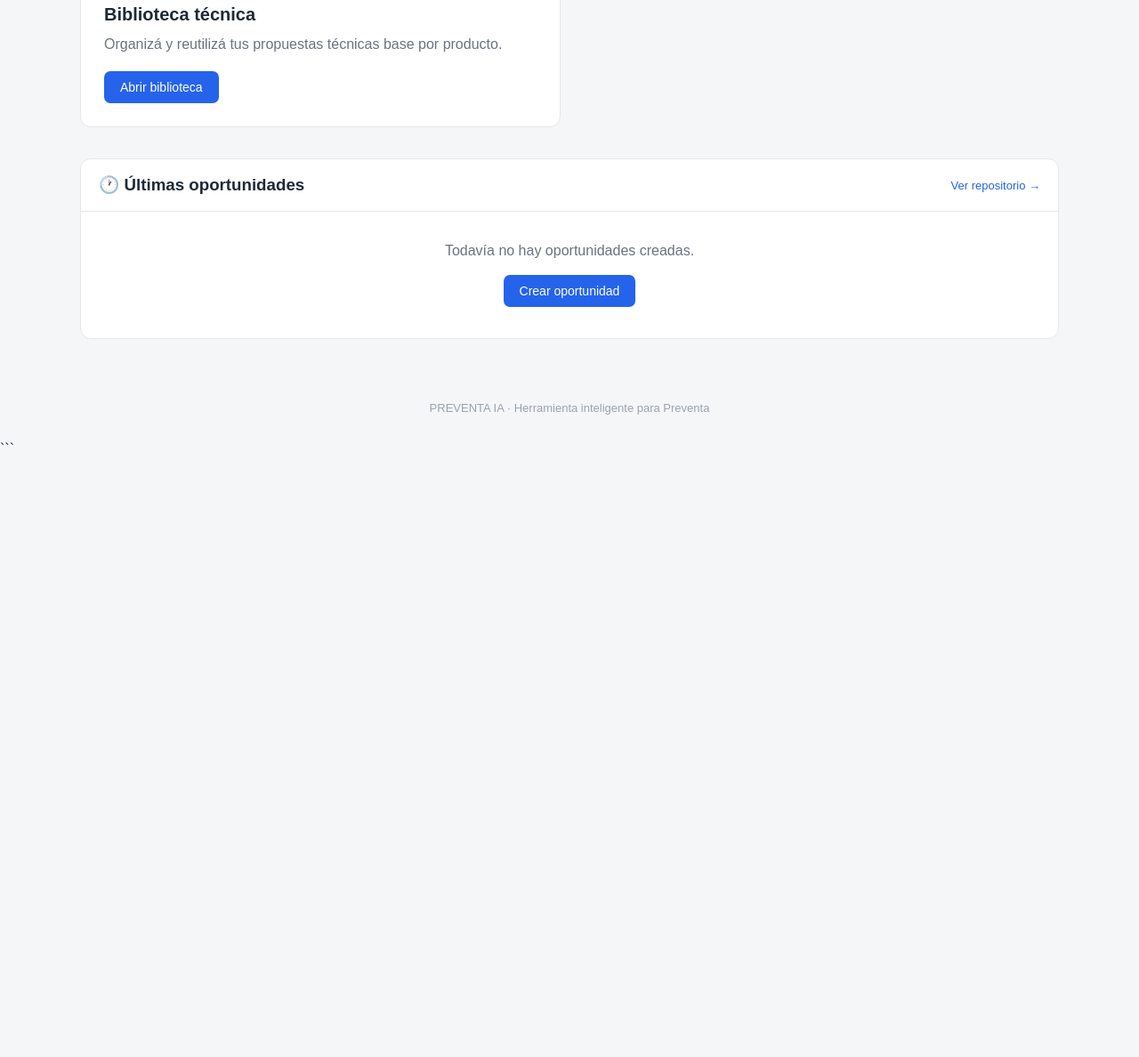
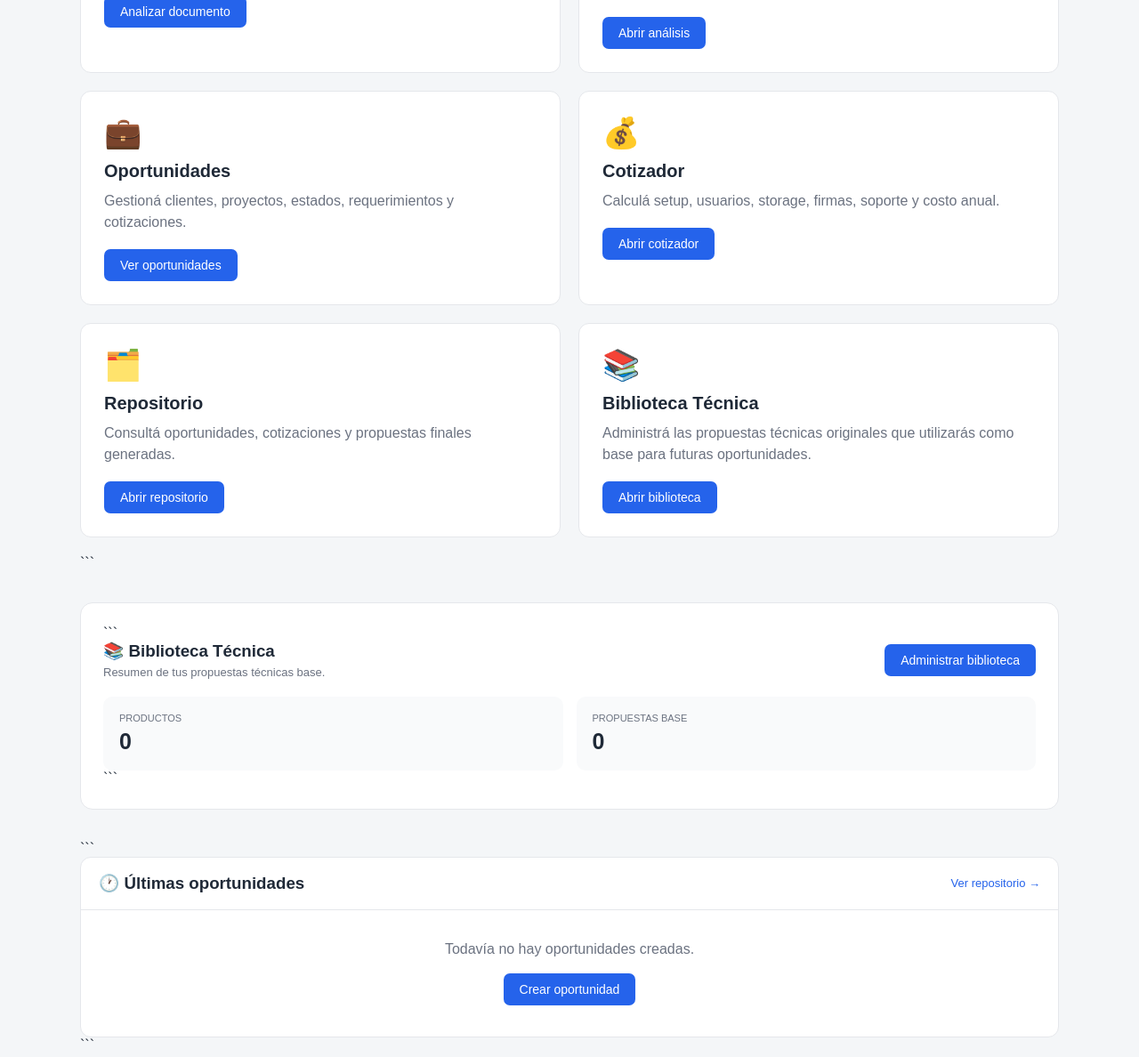
Before and after one commit to facuspinelli/Preventa--ia, a website: page index.html in a window 1280 px wide. Shown: the part 1609-2797 px from the top of the page at 89% size. Before the commit the page ends 2123 px from the top, so only its background shows below. Drawn offline with Linux system fonts and the light colour scheme.

Commit message:
Update index.html

````diff
--- a/index.html
+++ b/index.html
@@ -1,5 +1,5 @@
-```html
 <!DOCTYPE html>
+
 <html lang="es">
 
 <head>
@@ -68,7 +68,7 @@ nav a:hover {
 .hero p {
   font-size: 18px;
   color: #6b7280;
-  max-width: 700px;
+  max-width: 750px;
   margin: auto;
   line-height: 1.5;
 }
@@ -80,7 +80,9 @@ nav a:hover {
 }
 
 
-/* METRICAS */
+/* ==========================================
+   METRICAS
+========================================== */
 
 .metrics {
   display: grid;
@@ -100,6 +102,7 @@ nav a:hover {
   color: #6b7280;
   font-size: 11px;
   margin-bottom: 8px;
+  line-height: 1.4;
 }
 
 .metric-value {
@@ -108,7 +111,9 @@ nav a:hover {
 }
 
 
-/* GRAFICOS */
+/* ==========================================
+   GRAFICOS
+========================================== */
 
 .charts {
   display: grid;
@@ -185,7 +190,9 @@ nav a:hover {
 }
 
 
-/* ACCIONES */
+/* ==========================================
+   ACCIONES
+========================================== */
 
 .section-title {
   font-size: 24px;
@@ -242,7 +249,63 @@ nav a:hover {
 }
 
 
-/* ULTIMAS */
+/* ==========================================
+   BIBLIOTECA DESTACADA
+========================================== */
+
+.library-highlight {
+  margin-top: 35px;
+  background: white;
+  border: 1px solid #e5e7eb;
+  border-radius: 14px;
+  padding: 25px;
+}
+
+.library-highlight-header {
+  display: flex;
+  justify-content: space-between;
+  align-items: center;
+  gap: 20px;
+  margin-bottom: 20px;
+}
+
+.library-highlight-header h3 {
+  margin: 0;
+}
+
+.library-highlight-header p {
+  margin-top: 5px;
+  color: #6b7280;
+  font-size: 13px;
+}
+
+.library-data {
+  display: grid;
+  grid-template-columns: repeat(2, 1fr);
+  gap: 15px;
+}
+
+.library-box {
+  background: #f9fafb;
+  border-radius: 10px;
+  padding: 18px;
+}
+
+.library-box-title {
+  color: #6b7280;
+  font-size: 11px;
+  margin-bottom: 6px;
+}
+
+.library-box-value {
+  font-size: 25px;
+  font-weight: bold;
+}
+
+
+/* ==========================================
+   ULTIMAS
+========================================== */
 
 .recent {
   margin-top: 35px;
@@ -261,6 +324,7 @@ nav a:hover {
   display: flex;
   justify-content: space-between;
   align-items: center;
+  gap: 15px;
 }
 
 .recent-header a {
@@ -313,7 +377,9 @@ nav a:hover {
 }
 
 
-/* FOOTER */
+/* ==========================================
+   FOOTER
+========================================== */
 
 footer {
   text-align: center;
@@ -323,7 +389,9 @@ footer {
 }
 
 
-/* RESPONSIVE */
+/* ==========================================
+   RESPONSIVE
+========================================== */
 
 @media (max-width: 1000px) {
 
@@ -349,6 +417,11 @@ footer {
     flex-direction: column;
   }
 
+  .library-highlight-header {
+    flex-direction: column;
+    align-items: flex-start;
+  }
+
 }
 
 @media (max-width: 600px) {
@@ -365,6 +438,10 @@ footer {
     text-align: left;
   }
 
+  .library-data {
+    grid-template-columns: 1fr;
+  }
+
 }
 
 </style>
@@ -381,6 +458,7 @@ footer {
 
   <nav>
 
+```
 <a href="index.html">Inicio</a>
 <a href="asistente.html">Asistente</a>
 <a href="documentos.html">Documentos</a>
@@ -389,11 +467,11 @@ footer {
 <a href="cotizador.html">Cotizador</a>
 <a href="repositorio.html">Repositorio</a>
 <a href="biblioteca.html">Biblioteca técnica</a>
+```
 
   </nav>
 
 </header>
-
 
 <section class="hero">
 
@@ -403,19 +481,21 @@ footer {
 
   <p>
     Tu asistente inteligente para analizar documentos,
-    oportunidades y cotizaciones desde un solo lugar.
+    gestionar oportunidades, cotizar y generar propuestas
+    comerciales a partir de tus propuestas técnicas base.
   </p>
 
 </section>
 
-
 <main class="container">
 
-
-  <!-- METRICAS -->
+  <!-- ==========================================
+       METRICAS
+  ========================================== -->
 
   <div class="metrics">
 
+```
 <div class="metric">
 
   <div class="metric-title">
@@ -494,17 +574,17 @@ footer {
   </div>
 
 </div>
-
-  </div>
-
-
-  <!-- GRAFICOS -->
+```
+
+  </div>
+
+  <!-- ==========================================
+       GRAFICOS
+  ========================================== -->
 
   <div class="charts">
 
-
-    <!-- ESTADOS -->
-
+```
 <div class="chart-card">
 
   <h3>
@@ -538,8 +618,6 @@ footer {
 </div>
 
 
-    <!-- COTIZACIONES -->
-
 <div class="chart-card">
 
   <h3>
@@ -571,20 +649,21 @@ footer {
   </div>
 
 </div>
-
-  </div>
-
-
-  <!-- ACCIONES -->
+```
+
+  </div>
+
+  <!-- ==========================================
+       ACCIONES
+  ========================================== -->
 
   <h2 class="section-title">
     ¿Qué querés hacer?
   </h2>
 
-
   <div class="cards">
 
-
+```
 <div class="card">
 
   <div class="icon">
@@ -647,7 +726,7 @@ footer {
 
   <p>
     Revisá requerimientos, riesgos,
-        datos faltantes y soluciones.
+    datos faltantes y soluciones sugeridas.
   </p>
 
   <a
@@ -672,7 +751,7 @@ footer {
 
   <p>
     Gestioná clientes, proyectos,
-        estados y requerimientos.
+    estados, requerimientos y cotizaciones.
   </p>
 
   <a
@@ -721,8 +800,8 @@ footer {
   </h3>
 
   <p>
-        Consultá oportunidades, análisis
-        y cotizaciones guardadas.
+    Consultá oportunidades, cotizaciones
+    y propuestas finales generadas.
   </p>
 
   <a
@@ -735,8 +814,6 @@ footer {
 </div>
 
 
-    <!-- BIBLIOTECA TÉCNICA -->
-
 <div class="card">
 
   <div class="icon">
@@ -744,12 +821,12 @@ footer {
   </div>
 
   <h3>
-        Biblioteca técnica
+    Biblioteca Técnica
   </h3>
 
   <p>
-        Organizá y reutilizá tus propuestas técnicas
-        base por producto.
+    Administrá las propuestas técnicas originales
+    que utilizarás como base para futuras oportunidades.
   </p>
 
   <a
@@ -760,15 +837,86 @@ footer {
   </a>
 
 </div>
-
-
-  </div>
-
-
-  <!-- ULTIMAS OPORTUNIDADES -->
+```
+
+  </div>
+
+  <!-- ==========================================
+       BIBLIOTECA
+  ========================================== -->
+
+  <section class="library-highlight">
+
+```
+<div class="library-highlight-header">
+
+  <div>
+
+    <h3>
+      📚 Biblioteca Técnica
+    </h3>
+
+    <p>
+      Resumen de tus propuestas técnicas base.
+    </p>
+
+  </div>
+
+  <a
+    href="biblioteca.html"
+    class="button"
+  >
+    Administrar biblioteca
+  </a>
+
+</div>
+
+
+<div class="library-data">
+
+  <div class="library-box">
+
+    <div class="library-box-title">
+      PRODUCTOS
+    </div>
+
+    <div
+      id="libraryFolders"
+      class="library-box-value"
+    >
+      0
+    </div>
+
+  </div>
+
+
+  <div class="library-box">
+
+    <div class="library-box-title">
+      PROPUESTAS BASE
+    </div>
+
+    <div
+      id="libraryProposals"
+      class="library-box-value"
+    >
+      0
+    </div>
+
+  </div>
+
+</div>
+```
+
+  </section>
+
+  <!-- ==========================================
+       ULTIMAS OPORTUNIDADES
+  ========================================== -->
 
   <section class="recent">
 
+```
 <div class="recent-card">
 
   <div class="recent-header">
@@ -777,7 +925,9 @@ footer {
       🕐 Últimas oportunidades
     </h3>
 
-        <a href="repositorio.html">
+    <a
+      href="repositorio.html"
+    >
       Ver repositorio →
     </a>
 
@@ -789,34 +939,219 @@ footer {
   ></div>
 
 </div>
+```
 
   </section>
 
-
 </main>
 
-
 <footer>
 
 PREVENTA IA · Herramienta inteligente para Preventa
 
 </footer>
 
-
 <script>
 
 
 /* ==========================================
-   DATOS
+   OPORTUNIDADES
 ========================================== */
 
 function getOpportunities() {
+
+  try {
 
     return JSON.parse(
       localStorage.getItem(
         "preventa_opportunities"
       )
     ) || [];
+
+  }
+
+  catch(error) {
+
+    return [];
+
+  }
+
+}
+
+
+/* ==========================================
+   BIBLIOTECA
+========================================== */
+
+const LIBRARY_DB_NAME =
+  "preventa_ia_biblioteca";
+
+const LIBRARY_DB_VERSION =
+  1;
+
+const LIBRARY_STORE =
+  "proposals";
+
+
+function getLibraryFolders() {
+
+  try {
+
+    return JSON.parse(
+      localStorage.getItem(
+        "preventa_library_folders"
+      )
+    ) || [];
+
+  }
+
+  catch(error) {
+
+    return [];
+
+  }
+
+}
+
+
+function openLibraryDatabase() {
+
+  return new Promise(
+    function(resolve) {
+
+      const request =
+        indexedDB.open(
+          LIBRARY_DB_NAME,
+          LIBRARY_DB_VERSION
+        );
+
+
+      request.onsuccess =
+        function(event) {
+
+          resolve(
+            event.target.result
+          );
+
+        };
+
+
+      request.onerror =
+        function() {
+
+          resolve(
+            null
+          );
+
+        };
+
+    }
+  );
+
+}
+
+
+function countLibraryProposals() {
+
+  return new Promise(
+    async function(resolve) {
+
+      const db =
+        await openLibraryDatabase();
+
+
+      if (!db) {
+
+        resolve(0);
+
+        return;
+
+      }
+
+
+      if (
+        !db.objectStoreNames.contains(
+          LIBRARY_STORE
+        )
+      ) {
+
+        resolve(0);
+
+        return;
+
+      }
+
+
+      try {
+
+        const transaction =
+          db.transaction(
+            LIBRARY_STORE,
+            "readonly"
+          );
+
+
+        const store =
+          transaction.objectStore(
+            LIBRARY_STORE
+          );
+
+
+        const request =
+          store.count();
+
+
+        request.onsuccess =
+          function() {
+
+            resolve(
+              request.result || 0
+            );
+
+          };
+
+
+        request.onerror =
+          function() {
+
+            resolve(0);
+
+          };
+
+      }
+
+      catch(error) {
+
+        resolve(0);
+
+      }
+
+    }
+  );
+
+}
+
+
+async function updateLibrarySummary() {
+
+  const folders =
+    getLibraryFolders();
+
+
+  document.getElementById(
+    "libraryFolders"
+  ).textContent =
+    folders.length;
+
+
+  const proposals =
+    await countLibraryProposals();
+
+
+  document.getElementById(
+    "libraryProposals"
+  ).textContent =
+    proposals;
 
 }
 
@@ -873,7 +1208,8 @@ function money(
   value
 ) {
 
-  return "USD " +
+  return (
+    "USD " +
     Number(
       value || 0
     ).toLocaleString(
@@ -882,6 +1218,7 @@ function money(
         minimumFractionDigits: 0,
         maximumFractionDigits: 0
       }
+    )
   );
 
 }
@@ -1010,15 +1347,6 @@ function updateMetrics(
       totalQuoted
     );
 
-
-  return {
-    total,
-    analysis,
-    quoted,
-    won,
-    totalQuoted
-  };
-
 }
 
 
@@ -1044,18 +1372,18 @@ function renderStatusChart(
   opportunities.forEach(
     function(opportunity) {
 
-      const estado =
+      const status =
         opportunity.status;
 
 
       if (
         counts[
-          estado
+          status
         ] !== undefined
       ) {
 
         counts[
-          estado
+          status
         ]++;
 
       }
@@ -1091,7 +1419,8 @@ function renderStatusChart(
   const partes = [];
 
 
-  let acumulado = 0;
+  let acumulado =
+    0;
 
 
   Object.keys(
@@ -1116,7 +1445,8 @@ function renderStatusChart(
         (
           counts[key] /
           total
-        ) * 100;
+        ) *
+        100;
 
 
       acumulado +=
@@ -1173,7 +1503,8 @@ function renderStatusChart(
     );
 
 
-  legend.innerHTML = "";
+  legend.innerHTML =
+    "";
 
 
   Object.keys(
@@ -1228,7 +1559,9 @@ function renderStatusChart(
   ) {
 
     legend.innerHTML =
-      "<div class='legend-item'>Todavía no hay oportunidades.</div>";
+      "<div class='legend-item'>" +
+      "Todavía no hay oportunidades." +
+      "</div>";
 
   }
 
@@ -1286,7 +1619,8 @@ function renderQuoteChart(
       (
         quoted /
         total
-      ) * 100;
+      ) *
+      100;
 
 
     donut.style.background =
@@ -1351,7 +1685,7 @@ function renderQuoteChart(
 
 
 /* ==========================================
-   ULTIMAS
+   ULTIMAS OPORTUNIDADES
 ========================================== */
 
 function renderRecent(
@@ -1364,7 +1698,8 @@ function renderRecent(
     );
 
 
-  container.innerHTML = "";
+  container.innerHTML =
+    "";
 
 
   if (
@@ -1425,13 +1760,15 @@ function renderRecent(
 
             <h4>
               ${escapeHTML(
-                opportunity.project
+                opportunity.project ||
+                "Sin nombre"
               )}
             </h4>
 
             <p>
               👤 ${escapeHTML(
-                opportunity.client
+                opportunity.client ||
+                "Sin cliente"
               )}
             </p>
 
@@ -1529,6 +1866,8 @@ function escapeHTML(
    INICIO
 ========================================== */
 
+(async function() {
+
   const opportunities =
     getOpportunities();
 
@@ -1552,9 +1891,12 @@ renderRecent(
     opportunities
   );
 
+
+  await updateLibrarySummary();
+
+})();
+
 </script>
 
 </body>
-
 </html>
-```
````
Lines whose indentation alone changed are shown as unchanged.
